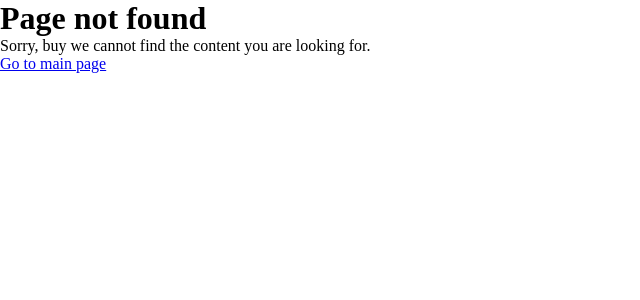
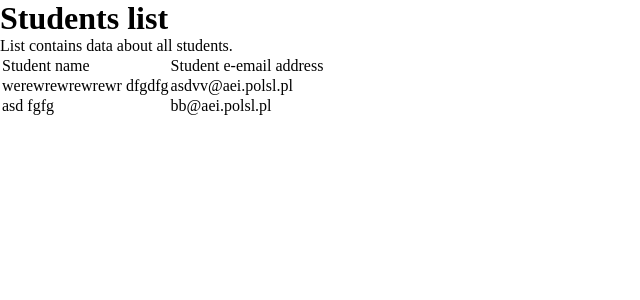
Before and after one commit to krzysztofmeler/take-web-app, a React app: page /administration/students-list in a window 1280 px wide. Before the commit this address had no page. Shown: the top 300 px of the page, without its empty margins (0-640 px from the left). Built offline with nearby package versions, Linux system fonts and the light colour scheme.

Commit message:
added: students list UI

```diff
--- a/src/components/pages/LecturersListPage.tsx
+++ b/src/components/pages/LecturersListPage.tsx
@@ -40,15 +40,16 @@
                 <thead>
                     <tr>
                         <td>Lecturer name</td>
+                        <td>Lecturer e-mail address</td>
                     </tr>
                 </thead>
                 <tbody>
                     {lecturers.map((lecturer) => (
                         <tr key={lecturer.lecturerId}>
                             <td>
-                                {lecturer.firstName} {lecturer.lastName} (
-                                {lecturer.email})
+                                {lecturer.firstName} {lecturer.lastName}
                             </td>
+                            <td>{lecturer.email}</td>
                         </tr>
                     ))}
                 </tbody>
--- /dev/null
+++ b/src/components/pages/StudentsListPage.tsx
@@ -0,0 +1,51 @@
+import { FC, useEffect, useState } from 'react';
+import { Student } from '../../model/existing-objects/Student';
+
+const StudentsListPage: FC = () => {
+    const [students, setStudents] = useState<Student[]>([]);
+
+    useEffect(() => {
+        // TODO: remove this mock after real request is ready
+        setStudents([
+            {
+                studentId: 54,
+                firstName: 'werewrewrewrewr',
+                lastName: 'dfgdfg',
+                email: 'asdvv@aei.polsl.pl',
+            },
+            {
+                studentId: 23,
+                firstName: 'asd',
+                lastName: 'fgfg',
+                email: 'bb@aei.polsl.pl',
+            },
+        ]);
+    }, []);
+
+    return (
+        <>
+            <h1>Students list</h1>
+            <p>List contains data about all students.</p>
+            <table>
+                <thead>
+                    <tr>
+                        <td>Student name</td>
+                        <td>Student e-email address</td>
+                    </tr>
+                </thead>
+                <tbody>
+                    {students.map((lecturer) => (
+                        <tr key={lecturer.studentId}>
+                            <td>
+                                {lecturer.firstName} {lecturer.lastName}
+                            </td>
+                            <td>{lecturer.email}</td>
+                        </tr>
+                    ))}
+                </tbody>
+            </table>
+        </>
+    );
+};
+
+export { StudentsListPage };
--- a/src/model/existing-objects/Student.ts
+++ b/src/model/existing-objects/Student.ts
@@ -1,5 +1,5 @@
 interface Student {
-    studentId: string;
+    studentId: number;
     firstName: string;
     lastName: string;
     email: string;
```
Also changed, not shown: src/index.tsx (+7 -2 lines).
